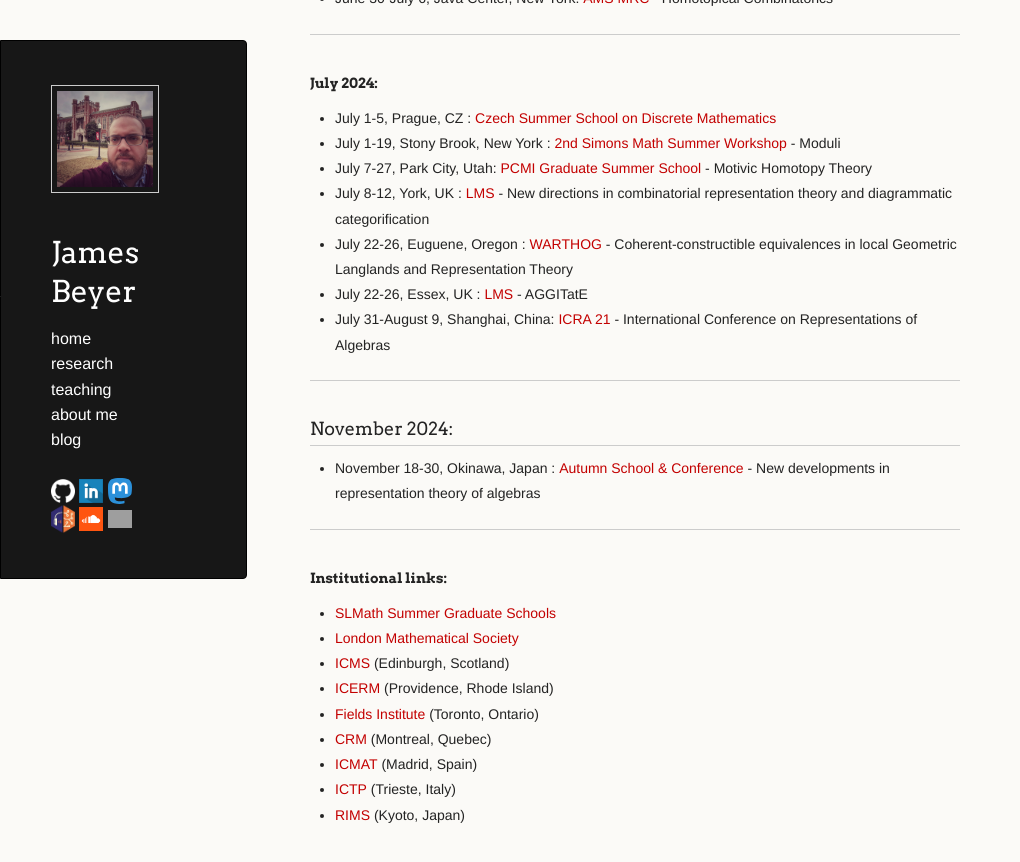
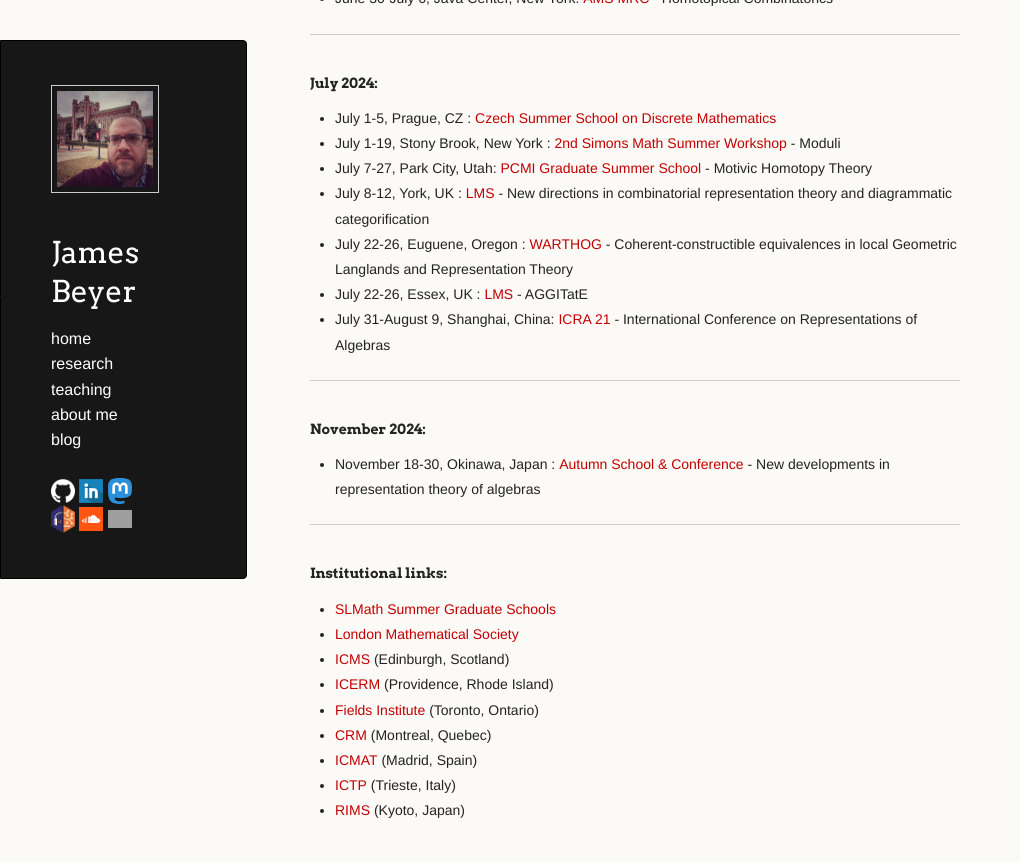
Before and after one commit to jebeyer/jebeyer.github.io, a Jekyll site: the page built from _posts/2023-12-22-summer_workshops_2024.md, in a window 1280 px wide and 900 px high, scrolled down 705 px. Shown: the top 862 px of the window, without its empty margins (0-1020 px from the left). Built offline with Jekyll 4.4.1, drawn with Linux system fonts in a browser that asks for light colours; a script that is not in the unit is left out; grey boxes are pictures that could not be loaded.

```diff
--- a/_posts/2023-12-22-summer_workshops_2024.md
+++ b/_posts/2023-12-22-summer_workshops_2024.md
@@ -40,7 +40,7 @@ Disclaimer: I'm not adding a workshop to the list if registrations are already c
 
 ---
 
-### November 2024:
+#### November 2024:
 * November 18-30, Okinawa, Japan : [Autumn School & Conference](https://sites.google.com/view/autumn-oist-school-conference/home) - New developments in representation theory of algebras
 
 ---
```
